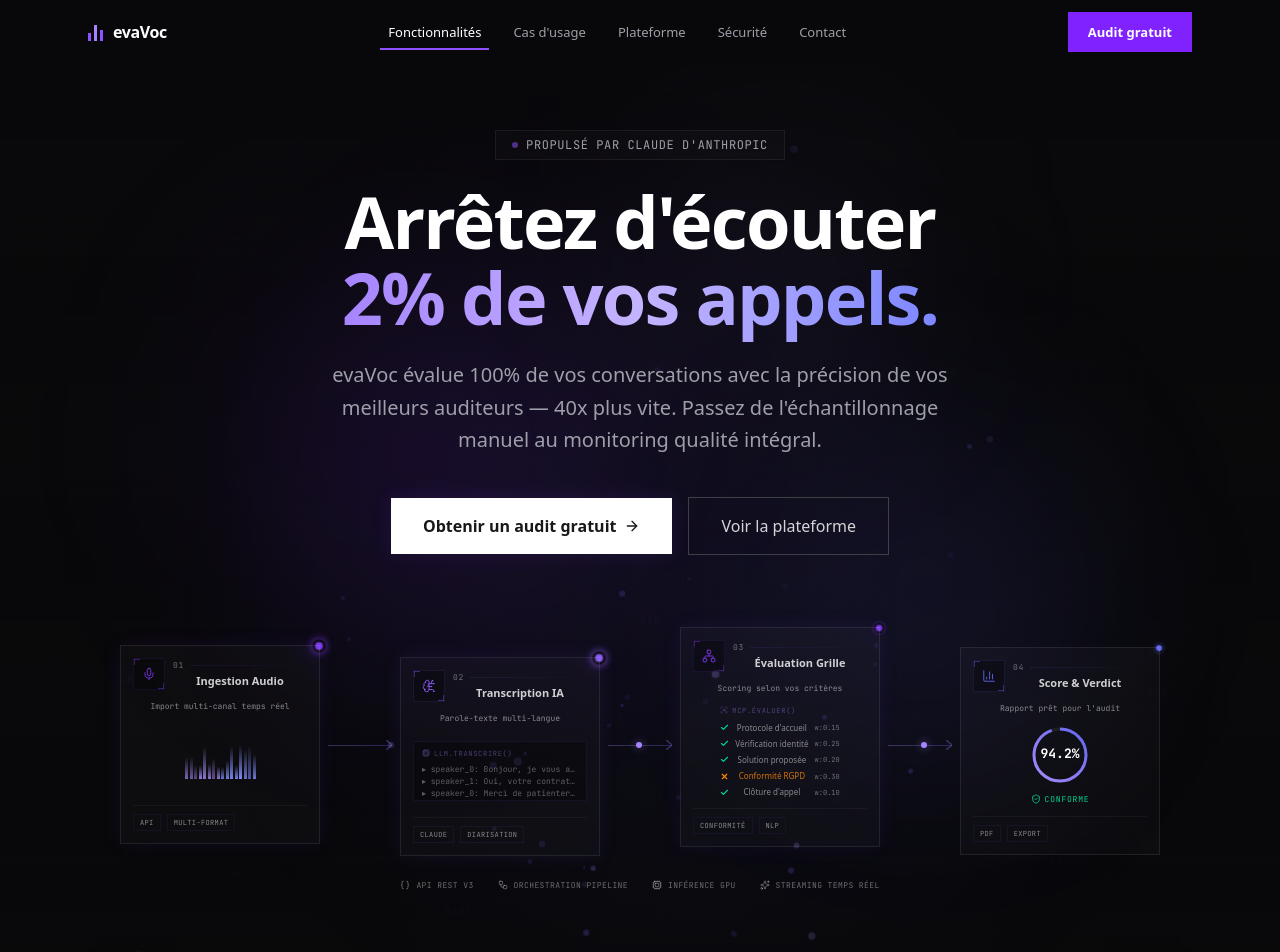
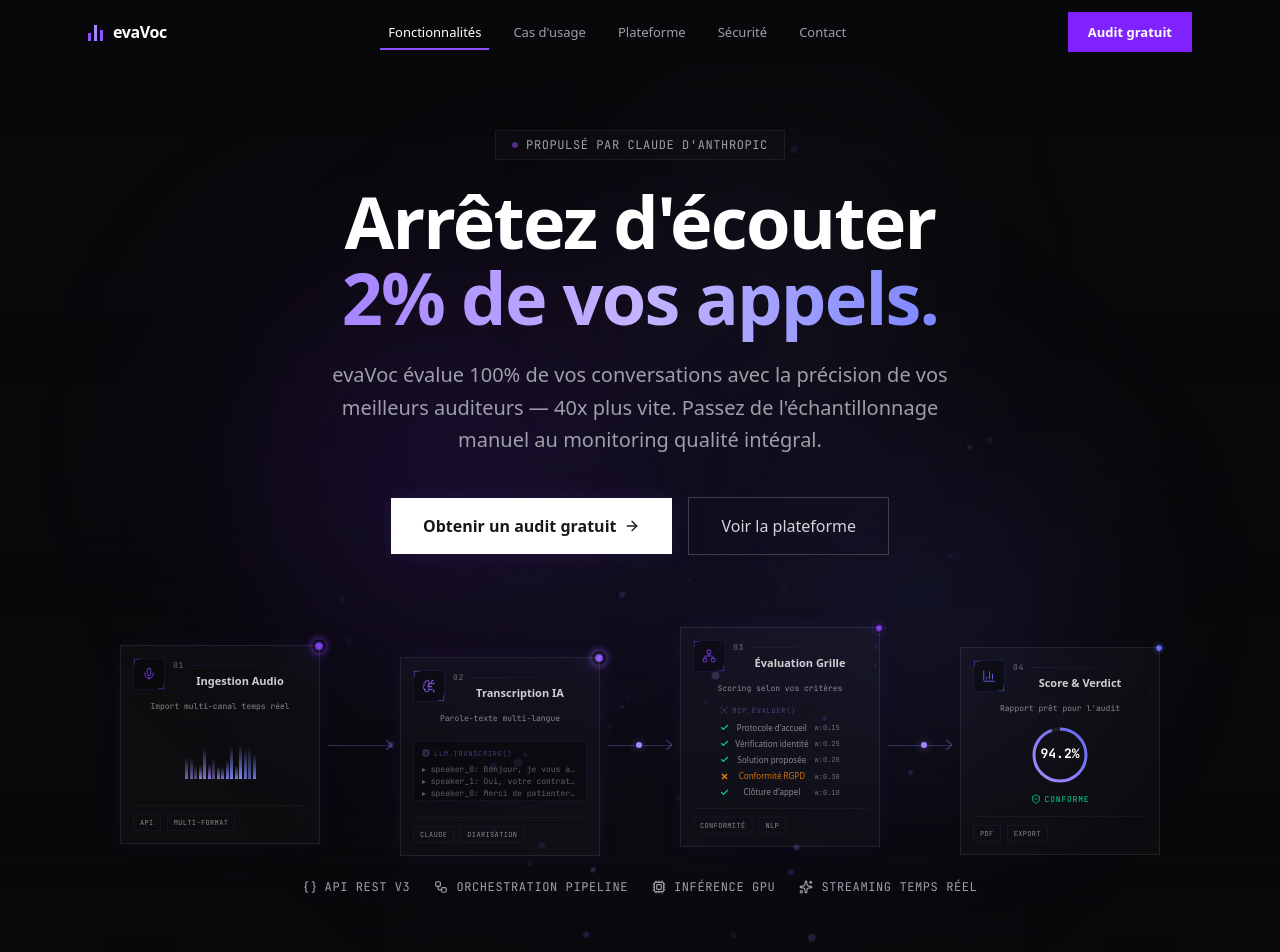
Before and after one commit to taherbensassi/qa-audit-landing, a Next.js app: page / in a window 1280 px wide. Shown: the top 952 px of the page. Built offline with nearby package versions, Linux system fonts and the light colour scheme.

Commit message:
Replace `favicon.ico` with new `icon.svg` to update branding and improve visual consistency

```diff
--- a/src/components/landing/HeroWorkflow.tsx
+++ b/src/components/landing/HeroWorkflow.tsx
@@ -10,8 +10,6 @@
 } from "framer-motion";
 import {
   Mic,
-  FileText,
-  ClipboardCheck,
   BarChart3,
   Check,
   X,
@@ -821,10 +819,10 @@
         ].map((item) => (
           <div
             key={item.text}
-            className="flex items-center gap-1.5 text-white/40"
+            className="flex items-center gap-2 text-zinc-400"
           >
-            <item.icon size={10} />
-            <span className="font-mono text-[8px] uppercase tracking-wider">
+            <item.icon size={14} />
+            <span className="font-mono text-xs uppercase tracking-wider">
               {item.text}
             </span>
           </div>
```
